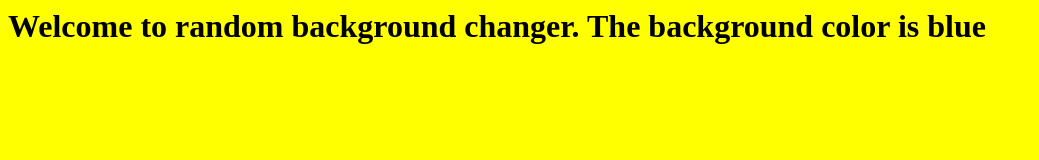
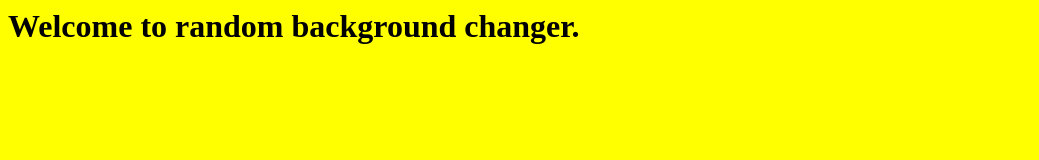
Before and after one commit to wiwum/random-tidbits, a plain HTML site: page random background changer/index.html in a window 1280 px wide. Shown: the whole page, without its empty margins (0-1039 px from the left). Drawn offline with Linux system fonts and the light colour scheme.

Commit message:
Update index.html

```diff
--- a/random background changer/index.html
+++ b/random background changer/index.html
@@ -7,7 +7,7 @@
 </head>
 
 <body>
-  <H1>Welcome to random background changer. The background color is blue</H1>
+  <H1>Welcome to random background changer.</H1>
   <script type="text/javascript" src="./script.js"></script>
 </body>
 
```
